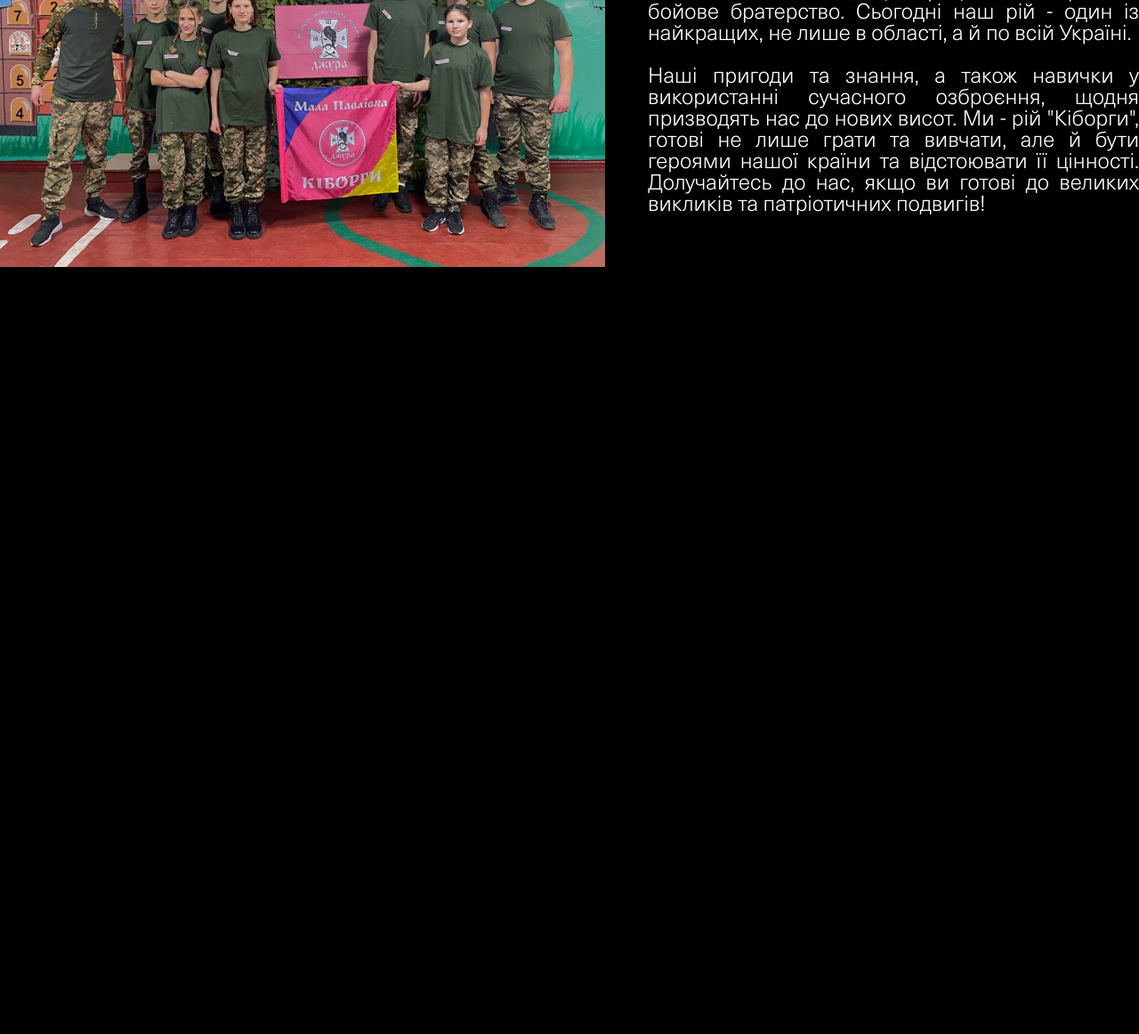
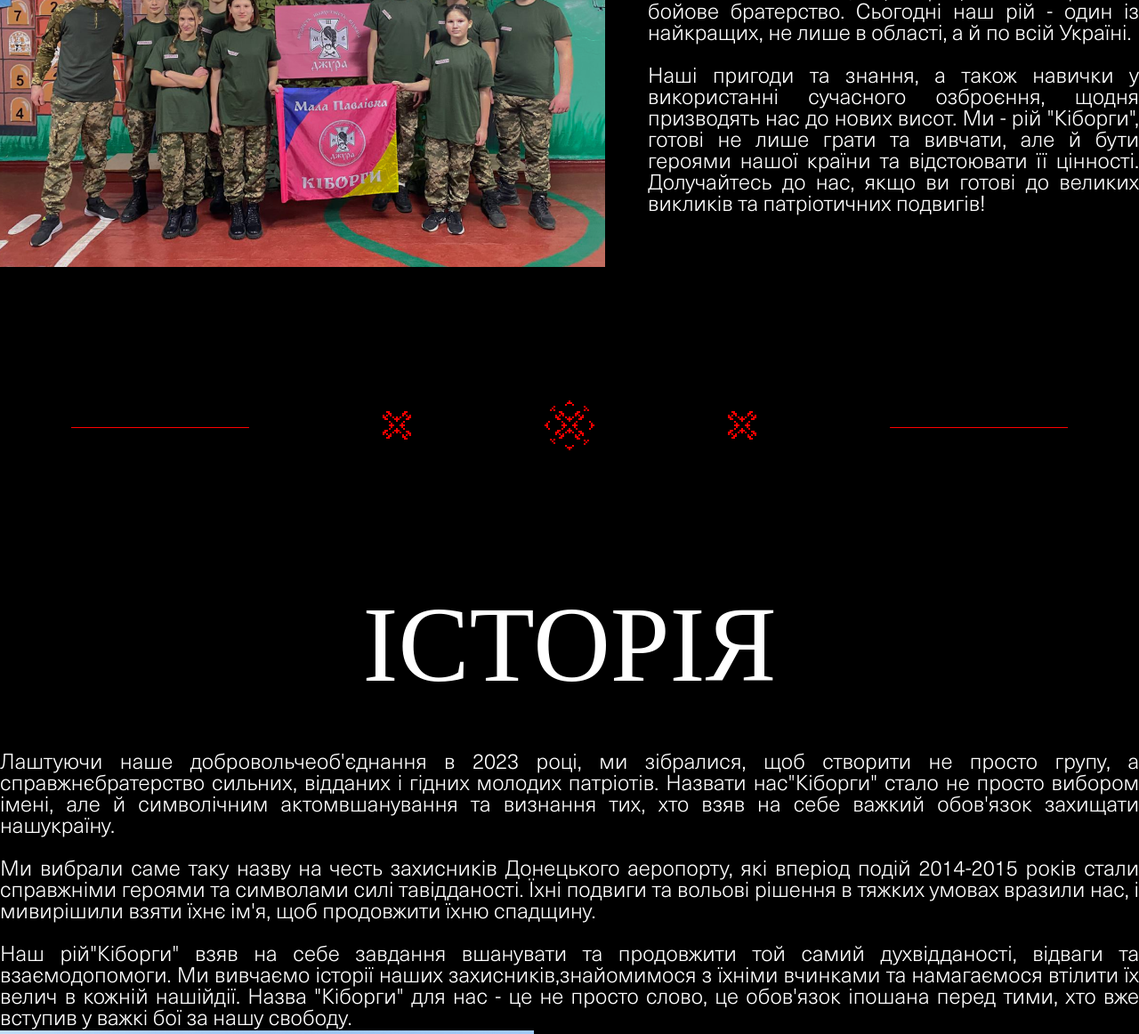
Before and after one commit to 0DarkDante/Dzhura, a plain HTML site: page index.html in a window 1280 px wide. Shown: the part 1957-3119 px from the top of the page at 89% size. Before the commit the page ends 2257 px from the top, so only its background shows below. Drawn offline with Linux system fonts and the light colour scheme; a web font is replaced by a local one.

Commit message:
section 3

```diff
--- a/index.html
+++ b/index.html
@@ -41,7 +41,7 @@
       </section>
 
       <section class="section2">
-        <h1>ПРО НАС</h1>
+        <h1 class="h1">ПРО НАС</h1>
         <div class="menu_section2">
           <h2 class="active-menu_section2">ХТО МИ?</h2>
           <h2>ЧОМУ КІБОРГИ?</h2>
@@ -52,13 +52,24 @@
           <img src="/IMG/Main/Kiborhy.png" alt="Kiborhy">
           <div class="section2-details">
             <h3>ХТО МИ?</h3>
-            <p>
+            <p class="main-p">
               Добровольче формування, створене 2023 року, наша мета - розвивати національно-патріотичнета духовне виховання учнівської молоді на ідеях козацького лицарства та козацьких традицій.  Ми - не просто група, а важливий колектив, що працює як справжнє бойове братерство. Сьогодні наш рій - один із найкращих, не лише в області, а й по всій Україні.
               <br> <br>
               Наші пригоди та знання, а також навички у використанні сучасного озброєння, щодня призводять нас до нових висот. Ми - рій "Кіборги", готові не лише грати та вивчати, але й бути героями нашої країни та відстоювати її цінності. Долучайтесь до нас, якщо ви готові до великих викликів та патріотичних подвигів!
             </p>
           </div>
         </div>
+      </section>
+
+      <img src="IMG/Ornament.png" alt="Ornament" class="main-page-ornament-img">
+
+      <section class="section3">
+        <h1 class="h1">ІСТОРІЯ</h1>
+        <p class="main-p">Лаштуючи наше добровольчеоб'єднання в 2023 році, ми зібралися, щоб створити не просто групу, а справжнєбратерство сильних, відданих і гідних молодих патріотів. Назвати нас"Кіборги" стало не просто вибором імені, але й символічним актомвшанування та визнання тих, хто взяв на себе важкий обов'язок захищати нашукраїну.
+          <br> <br>Ми вибрали саме таку назву на честь захисників Донецького аеропорту, які вперіод подій 2014-2015 років стали справжніми героями та символами силі тавідданості. Їхні подвиги та вольові рішення в тяжких умовах вразили нас, і мивирішили взяти їхнє ім'я, щоб продовжити їхню спадщину.
+          <br> <br>Наш рій"Кіборги" взяв на себе завдання вшанувати та продовжити той самий духвідданості, відваги та взаємодопомоги. Ми вивчаємо історії наших захисників,знайомимося з їхніми вчинками та намагаємося втілити їх велич в кожній нашійдії. Назва "Кіборги" для нас - це не просто слово, це обов'язок іпошана перед тими, хто вже вступив у важкі бої за нашу свободу.
+        </p>
+        <img src="IMG/Main/history about us.png" alt="history">
       </section>
   </main>
 
--- a/style.css
+++ b/style.css
@@ -127,13 +127,13 @@ article {
   text-align: center;
 }
 
-.section2 h1 {
+.h1 {
   margin: 0 auto 48px auto;
   font-size: 120px;
   font-weight: 400;
 }
 
-.section2-details p {
+.main-p {
   color: #FFFFFF;
   font-family: 'Neue Haas Unica';
   font-weight: 300;
@@ -179,3 +179,17 @@ article {
 .active-menu_section2 {
   border-bottom: 2px solid red;
 }
+
+.main-page-ornament-img {
+  margin: 150px auto;
+  display: flex;
+  justify-content: center;
+  align-items: center;
+}
+
+.section3 h1 {
+  margin-bottom: 52px;
+  display: flex;
+  justify-content: center;
+  align-items: center;
+}
```
Also changed, not shown: IMG/Main/history about us.png (added), IMG/Ornament.png (added).
